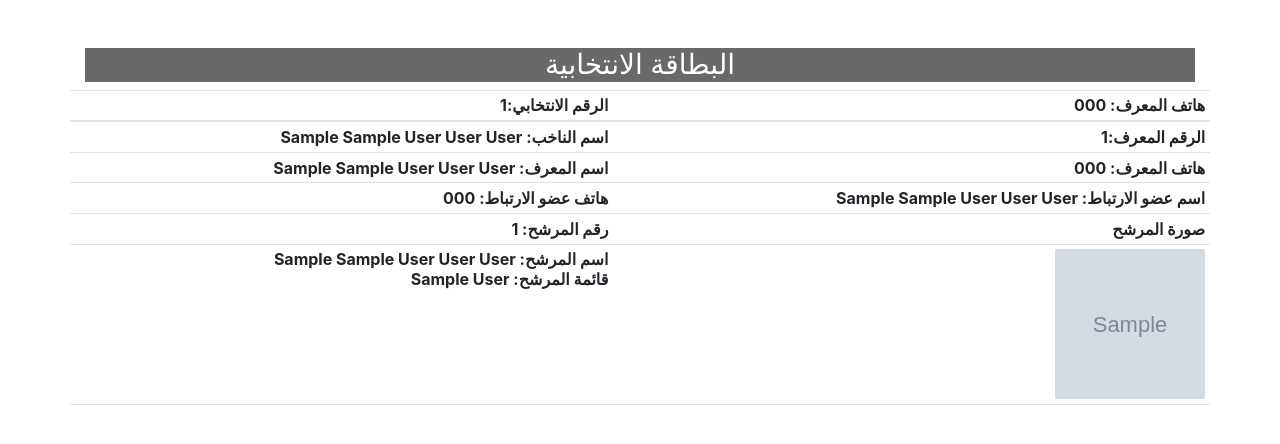
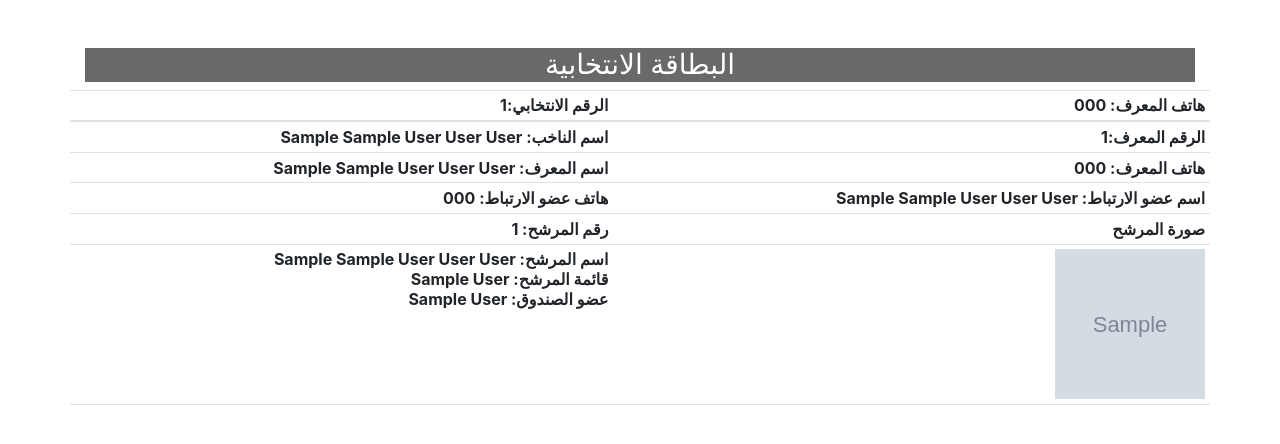
Before and after one commit to Abdelmajeed-Shaheen/intikhabat, a Django app: template adminstration/templates/report.html in a window 1280 px wide. Shown: the top 444 px of the page. Run offline with Django 3.2, Linux system fonts and the light colour scheme; the template is opened without the code that fills it: values that come from a table or form of the project are taken from there, others are empty; tables that the repository leaves empty hold one stand-in row (values such as "Sample post"); grey boxes marked "Sample" are stand-in pictures; lists and menus that the app fills with data are empty; parts of the project's set-up code (start-up, migrations or seed data) failed here and were passed over; some libraries are stand-ins or nearby versions.

Commit message:
add election box member to election card

```diff
--- a/adminstration/templates/report.html
+++ b/adminstration/templates/report.html
@@ -67,6 +67,10 @@
                           اسم المرشح:  {{voter.candidate.profile.user.first_name}} {{voter.candidate.profile.middle_name}} {{voter.candidate.profile.last_name}} {{voter.candidate.profile.user.last_name}}
                             <br>
                             قائمة المرشح: {{voter.candidate.election_list}}
+                            <br>
+                            عضو الصندوق: {{voter.election_box_officer.profile.user.first_name}} {{voter.election_box_officer.profile.user.last_name}}
+                            <br>
+
                       </th>
                   </tr>
                   <tr>
```
